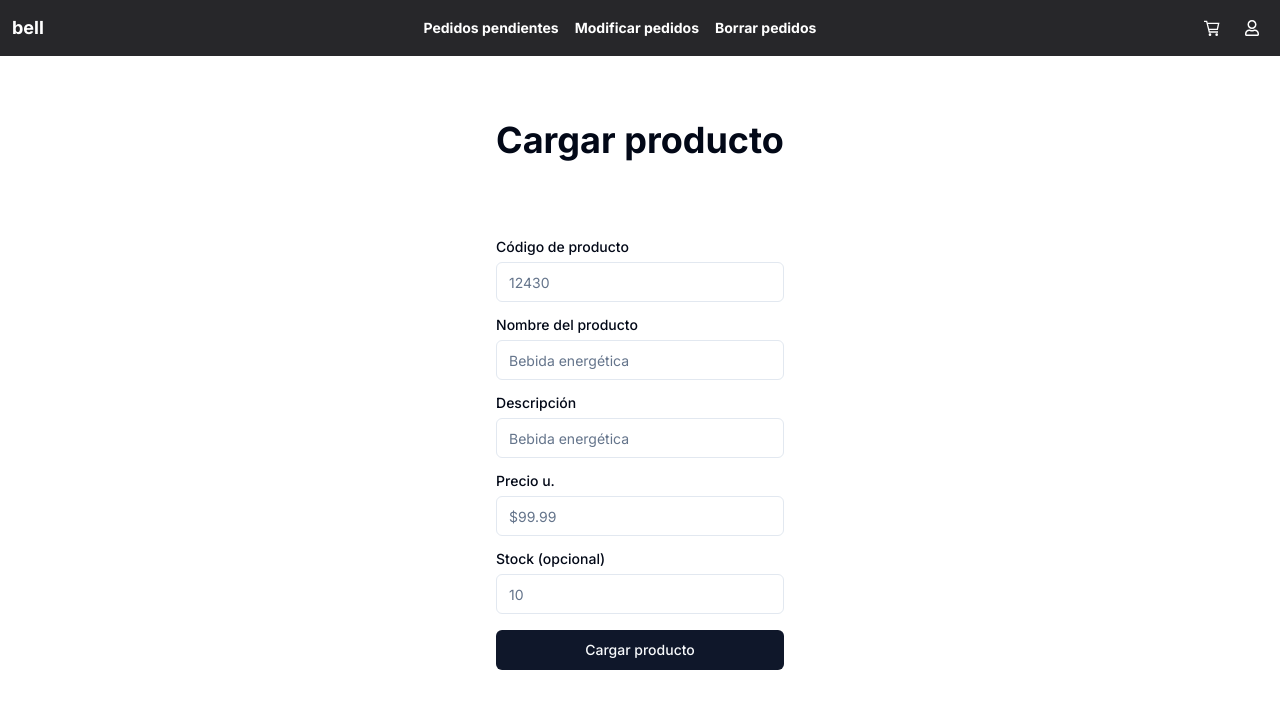
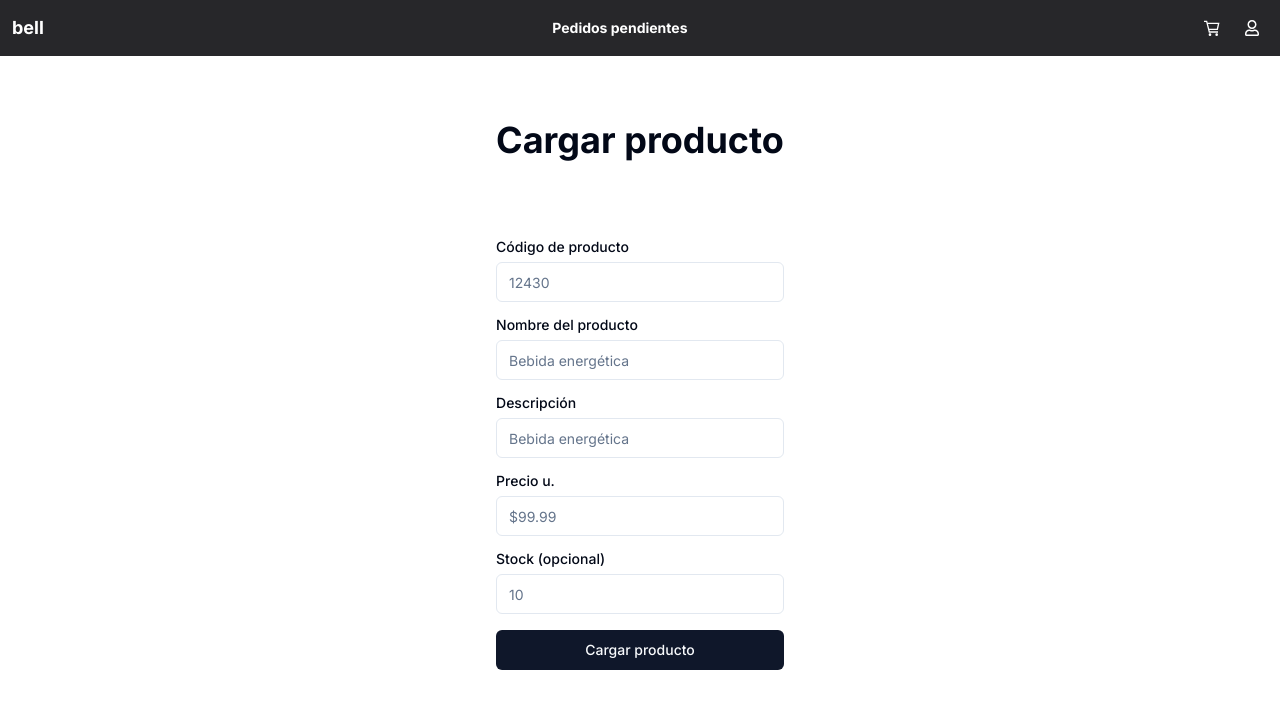
Before and after one commit to lgaieta/bell-onetp, a Next.js app: page /productos/nuevo in a window 1280 px wide. Shown: the top 708 px of the page. Built offline with nearby package versions, Linux system fonts and the light colour scheme.

Commit message:
Modified pendings routes

```diff
--- a/src/app/page.tsx
+++ b/src/app/page.tsx
@@ -1,5 +1,9 @@
 import HomePage from "@/components/HomePage";
+import MySQLProductRepository from "@/services/MySQLProductRepository";
 
-export default function Page() {
-    return <HomePage />;
+export default async function Page() {
+    const productRepository = new MySQLProductRepository();
+    const products = await productRepository.getList();
+
+    return <HomePage products={products} />;
 }
--- a/src/components/Header.tsx
+++ b/src/components/Header.tsx
@@ -10,22 +10,10 @@
             </Link>
             <div className="flex gap-4">
                 <Link
-                    href="/productos/pendientes"
-                    className="text-sm text-white font-bold "
+                    href="/pedidos/pendientes"
+                    className="text-sm text-white font-bold py-1 px-2 rounded-sm transition delay-100 hover:bg-white hover:text-black "
                 >
                     Pedidos pendientes
-                </Link>
-                <Link
-                    href="/productos/pendientes/editar"
-                    className="text-sm text-white font-bold "
-                >
-                    Modificar pedidos
-                </Link>
-                <Link
-                    href="/productos/pendientes/eliminar"
-                    className="text-sm text-white font-bold "
-                >
-                    Borrar pedidos
                 </Link>
             </div>
             <div className="flex gap-x-2">
--- a/src/components/HomePage.tsx
+++ b/src/components/HomePage.tsx
@@ -7,12 +7,13 @@
 import { Card, CardContent } from "@/components/ui/card";
 import Link from "next/link";
 
-import ProductRepository from "@/models/ProductRepository";
-import MockProductRepository from "@/services/MockProductRepository";
+import Product from "@/models/Product";
 
-async function HomePage() {
-    const productRepository: ProductRepository = new MockProductRepository();
-    const list = await productRepository.getList();
+type HomePageProps = {
+    products: Product[];
+};
+
+async function HomePage(props: HomePageProps) {
     return (
         <main className="flex flex-col justify-center w-full ">
             <div>
@@ -27,14 +28,14 @@
             </div>
             <Carousel className="w-full p-4">
                 <CarouselContent>
-                    {list.map((item) => (
+                    {props.products.map((item) => (
                         <CarouselItem
                             key={item.id}
                             className="basis-1/2 sm:basis-1/3 lg:basis-1/5"
                         >
                             <Card className="p-1">
                                 <CardContent className="flex gap-x-10 aspect-square items-center text-center justify-center p-2">
-                                    <Link key="products" href="/">
+                                    <Link key="products" href="/productos">
                                         {item.name}
                                     </Link>
                                 </CardContent>
--- /dev/null
+++ b/src/components/ui/badge.tsx
@@ -0,0 +1,36 @@
+import * as React from "react"
+import { cva, type VariantProps } from "class-variance-authority"
+
+import { cn } from "@/lib/utils"
+
+const badgeVariants = cva(
+  "inline-flex items-center rounded-full border px-2.5 py-0.5 text-xs font-semibold transition-colors focus:outline-none focus:ring-2 focus:ring-ring focus:ring-offset-2",
+  {
+    variants: {
+      variant: {
+        default:
+          "border-transparent bg-primary text-primary-foreground hover:bg-primary/80",
+        secondary:
+          "border-transparent bg-secondary text-secondary-foreground hover:bg-secondary/80",
+        destructive:
+          "border-transparent bg-destructive text-destructive-foreground hover:bg-destructive/80",
+        outline: "text-foreground",
+      },
+    },
+    defaultVariants: {
+      variant: "default",
+    },
+  }
+)
+
+export interface BadgeProps
+  extends React.HTMLAttributes<HTMLDivElement>,
+    VariantProps<typeof badgeVariants> {}
+
+function Badge({ className, variant, ...props }: BadgeProps) {
+  return (
+    <div className={cn(badgeVariants({ variant }), className)} {...props} />
+  )
+}
+
+export { Badge, badgeVariants }
```
